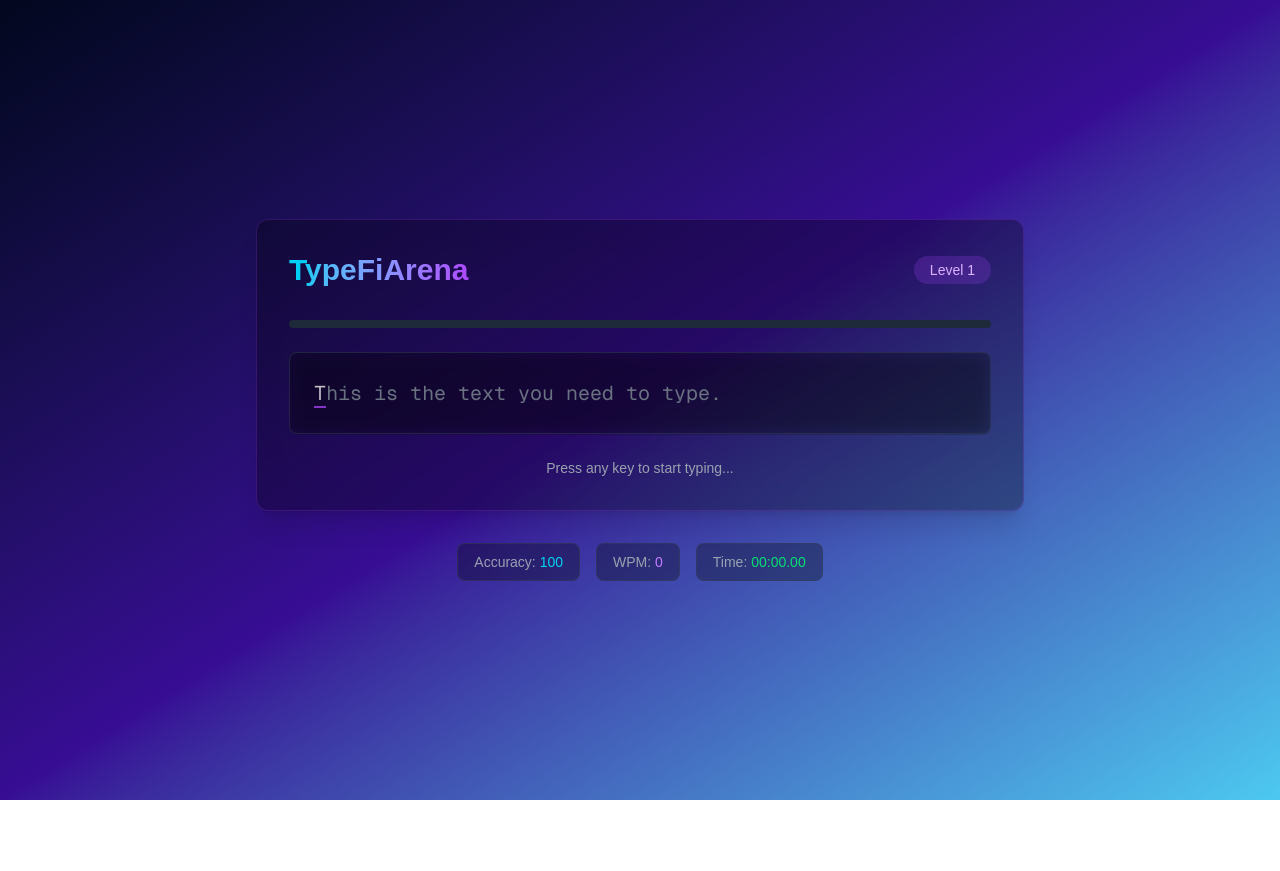
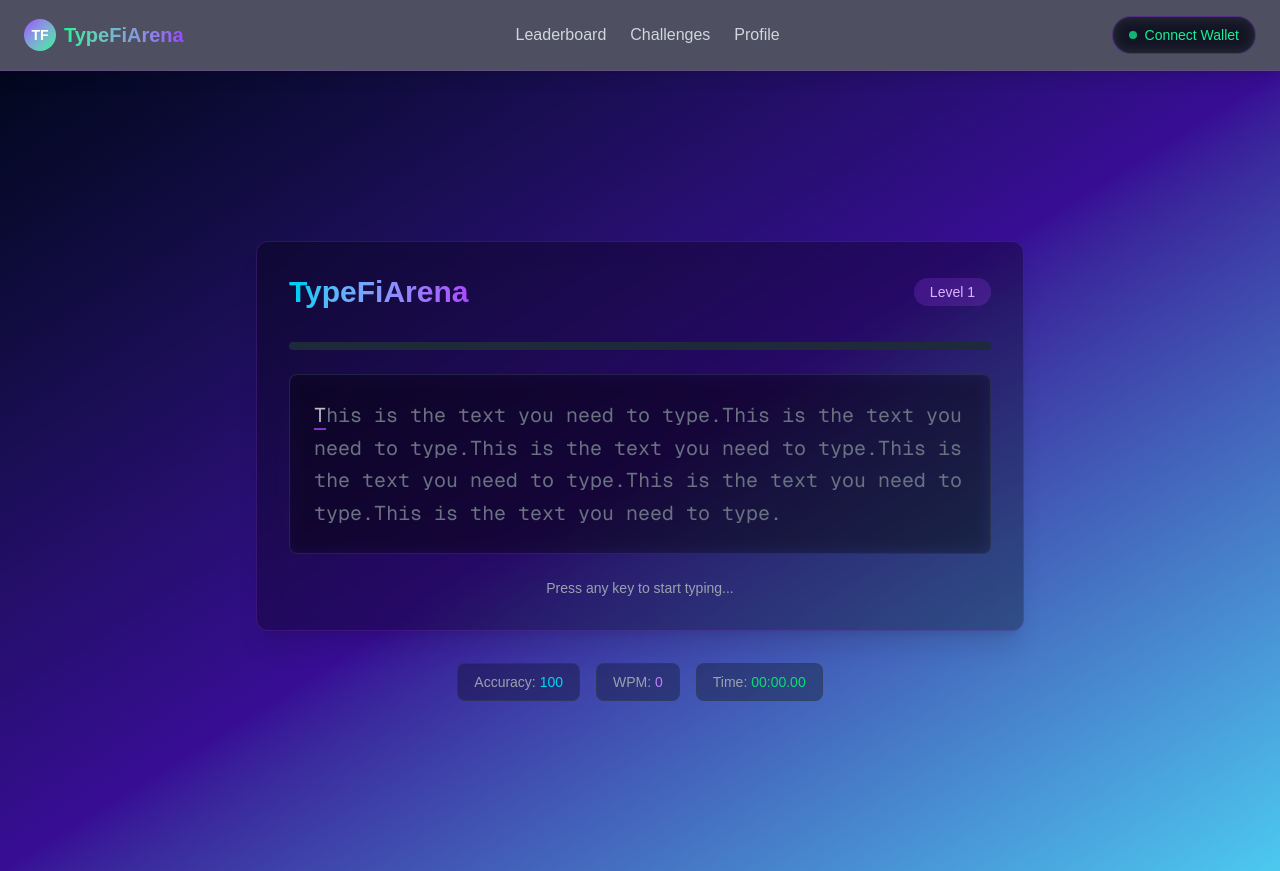
Before and after one commit to Inder782/typefiarena, a Next.js app in the folder frontend/: page / in a window 1280 px wide. Before the commit the page ends 800 px from the top, so only its background shows below. Built offline with nearby package versions, Linux system fonts and the light colour scheme.

Commit message:
feat: navbar addition

```diff
--- a/frontend/app/layout.tsx
+++ b/frontend/app/layout.tsx
@@ -1,6 +1,7 @@
 import type { Metadata } from "next";
 import { Geist, Geist_Mono } from "next/font/google";
 import "./globals.css";
+import Navbar from "@/components/Navbar";
 
 const geistSans = Geist({
   variable: "--font-geist-sans",
@@ -27,6 +28,7 @@ export default function RootLayout({
       <body
         className={`${geistSans.variable} ${geistMono.variable} antialiased`}
       >
+        <Navbar />
         {children}
       </body>
     </html>
--- a/frontend/app/page.tsx
+++ b/frontend/app/page.tsx
@@ -6,7 +6,9 @@ import { formatStopwatch } from "@/lib/utils";
  from a backend.
  */
 
-const sample_text = ["This is the text you need to type."];
+const sample_text = [
+  "This is the text you need to type.This is the text you need to type.This is the text you need to type.This is the text you need to type.This is the text you need to type.This is the text you need to type.",
+];
 
 const Page = () => {
   const [userInput, setUserInput] = useState("");
--- /dev/null
+++ b/frontend/components/Navbar.tsx
@@ -0,0 +1,55 @@
+import React from "react";
+import Link from "next/link";
+
+const Navbar: React.FC = () => {
+  return (
+    <nav className="sticky top-0 z-50 backdrop-blur-md bg-[#03071E]/70 border-b border-purple-500/20 shadow-lg">
+      <div className="container mx-auto flex justify-between items-center py-4 px-6">
+        {/* Logo */}
+        <Link href="/" className="flex items-center gap-2">
+          <div className="w-8 h-8 rounded-full bg-gradient-to-br from-[#9945FF] to-[#14F195] flex items-center justify-center">
+            <span className="text-white font-bold text-sm">TF</span>
+          </div>
+          <h1 className="text-xl font-bold bg-clip-text text-transparent bg-gradient-to-r from-[#14F195] to-[#9945FF]">
+            TypeFiArena
+          </h1>
+        </Link>
+
+        {/* Navigation Links */}
+        <div className="hidden md:flex space-x-6">
+          <Link
+            href="/leaderboard"
+            className="text-gray-300 hover:text-[#76f6ff] transition-colors"
+          >
+            Leaderboard
+          </Link>
+          <Link
+            href="/challenges"
+            className="text-gray-300 hover:text-[#ff6464] transition-colors"
+          >
+            Challenges
+          </Link>
+          <Link
+            href="/profile"
+            className="text-gray-300 hover:text-[#f364e0] transition-colors"
+          >
+            Profile
+          </Link>
+        </div>
+
+        {/* Wallet button */}
+        <button className="px-4 py-2 rounded-full bg-black/30 border border-[#9945FF]/40 text-[#14F195] hover:bg-black/50 transition-all duration-300 backdrop-blur-sm flex items-center gap-2 text-sm font-medium">
+          <span className="w-2 h-2 rounded-full bg-[#14F195] animate-pulse"></span>
+          Connect Wallet
+        </button>
+      </div>
+
+      {/* Mobile menu indicator - hidden by default */}
+      <div className="md:hidden flex justify-center pb-2">
+        <div className="w-10 h-1 rounded-full bg-gradient-to-r from-[#14F195] to-[#9945FF] opacity-30"></div>
+      </div>
+    </nav>
+  );
+};
+
+export default Navbar;
```
